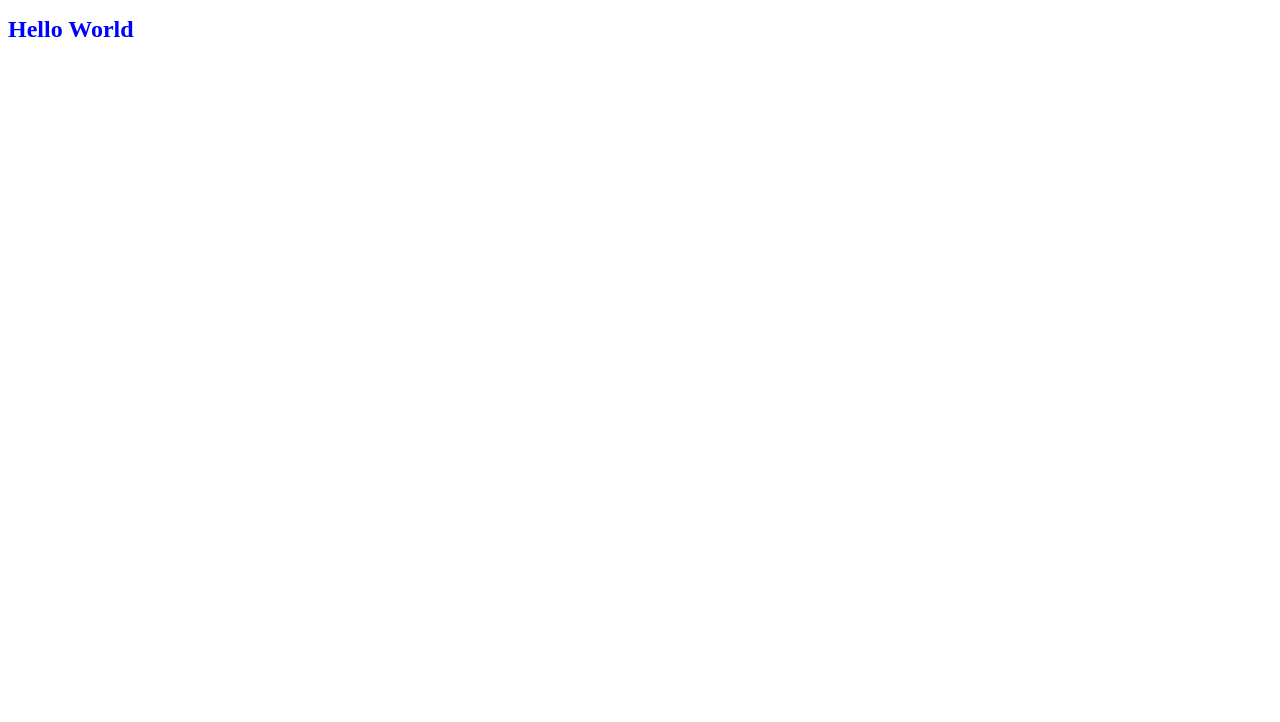
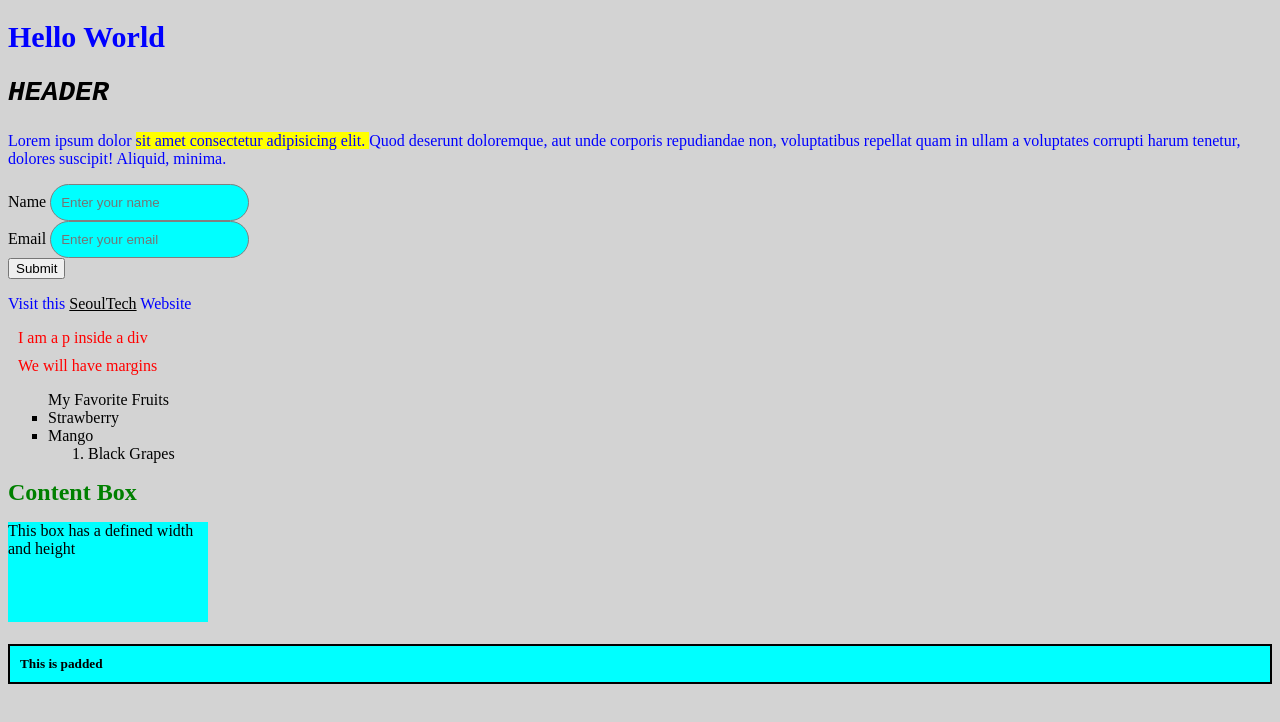
Before and after one commit to RpnAndri/webprogramming_seoul, a plain HTML site: page lec4/index.html in a window 1280 px wide. Drawn offline with Linux system fonts and the light colour scheme.

Commit message:
done: exer 2

```diff
--- /dev/null
+++ b/ex2/styles.css
@@ -0,0 +1,19 @@
+body {
+    background-color: gray;
+}
+
+h1, h2 {
+    text-align: center;
+}
+
+p {
+    color: darkblue;
+}
+
+div.image {
+    width: 500px;
+}
+
+img {
+    width: 100%;
+}
--- a/lec4/index.html
+++ b/lec4/index.html
@@ -3,8 +3,58 @@
     <head>
         <title>Page Title</title>
         <link rel="stylesheet" href="./styles.css">
+        <style>
+            body {
+                background-color: lightgray;
+            }
+            h1 {
+                color: green;
+            }
+        </style>
     </head>
     <body>
-        <h1 style="color: blue; font-size: 30pz;">Hello World</h1>
+        <h1 style="color: blue; font-size: 30px;">Hello World</h1>
+        <h2 id="header">HEADER</h2>
+        <p>Lorem ipsum dolor
+            <span class="highlight">
+                sit amet consectetur adipisicing elit.
+            </span>
+         Quod deserunt doloremque, aut unde corporis repudiandae non, voluptatibus repellat quam in ullam a voluptates corrupti harum tenetur, dolores suscipit! Aliquid, minima.
+        </p>
+        <form>
+            <label for="name">Name</label>
+            <input type="text" id="name" placeholder="Enter your name">
+            <br>
+            <label for="email">Email</label>
+            <input type="text" id="email" placeholder="Enter your email">
+            <br>
+            <button type="submit">Submit</button>
+        </form>
+
+        <p> Visit this
+            <a href="https://en.seoultech.ac.kr/">SeoulTech</a>
+            Website
+        </p>
+
+        <div>
+            <p>I am a p inside a div</p>
+            <p>We will have margins</p>
+        </div>
+
+        <ul> My Favorite Fruits
+            <li>Strawberry</li>
+            <li>Mango</li>
+            <ol>
+                <li>Black Grapes</li>
+            </ol>
+        </ul>
+
+        <h1>Content Box</h1>
+        <div class="content">
+            This box has a defined width and height
+        </div>
+
+        <h5 class="padded bordered">This is padded</h5>
+
     </body>
 </html>
--- a/lec4/styles.css
+++ b/lec4/styles.css
@@ -2,3 +2,56 @@ h1 {
     color: blue; font-size: 24px; /* Property: color; Value: blue */
     font-size: 24px; /* Property: font-size; Value: 24px */
 }
+
+p {
+    color: blue;
+}
+
+.highlight {
+    background-color: yellow;
+}
+
+#header {
+    font-size: 28px;
+    font-style: italic;
+    font-family: 'Courier New', Courier, monospace;
+}
+
+input[type="text"] {
+    border: 1px solid gray;
+    padding: 10px;
+    border-radius: 25px;
+    background-color: aqua;
+}
+
+a {
+    color: black;
+}
+
+a:hover {
+    color: blue;
+}
+
+div p {
+    margin: 10px;
+    color: red;
+}
+
+ul > li {
+    list-style-type: square;
+}
+
+.content {
+    width: 200px;
+    height: 100px;
+    background-color: aqua;
+}
+
+.padded {
+    padding: 10px;
+    background-color: aqua;
+}
+
+.bordered {
+    border: 2px solid black;
+}
```
Also changed, not shown: ex2/index.html (added, +16 -0 lines), 1 other file.
